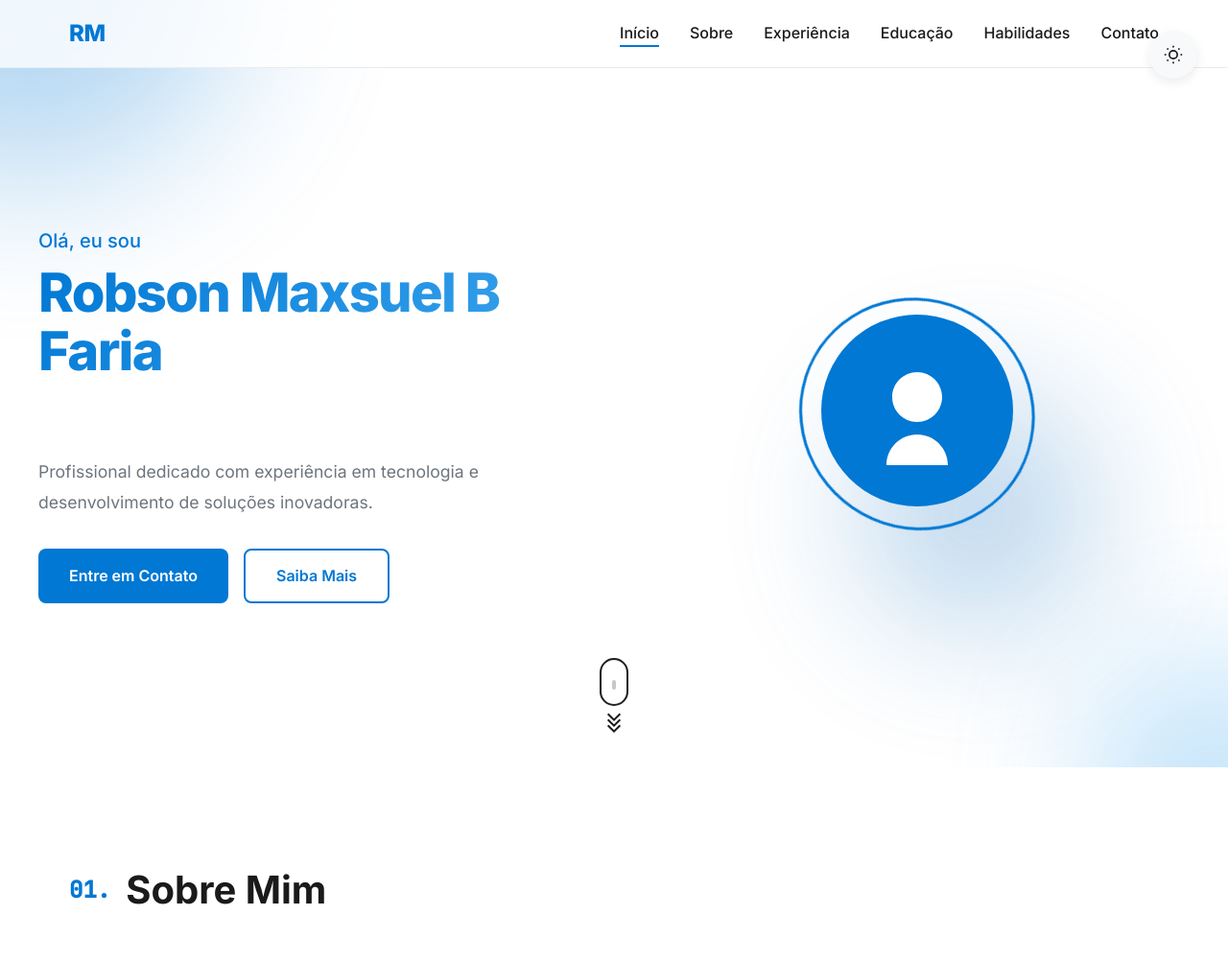
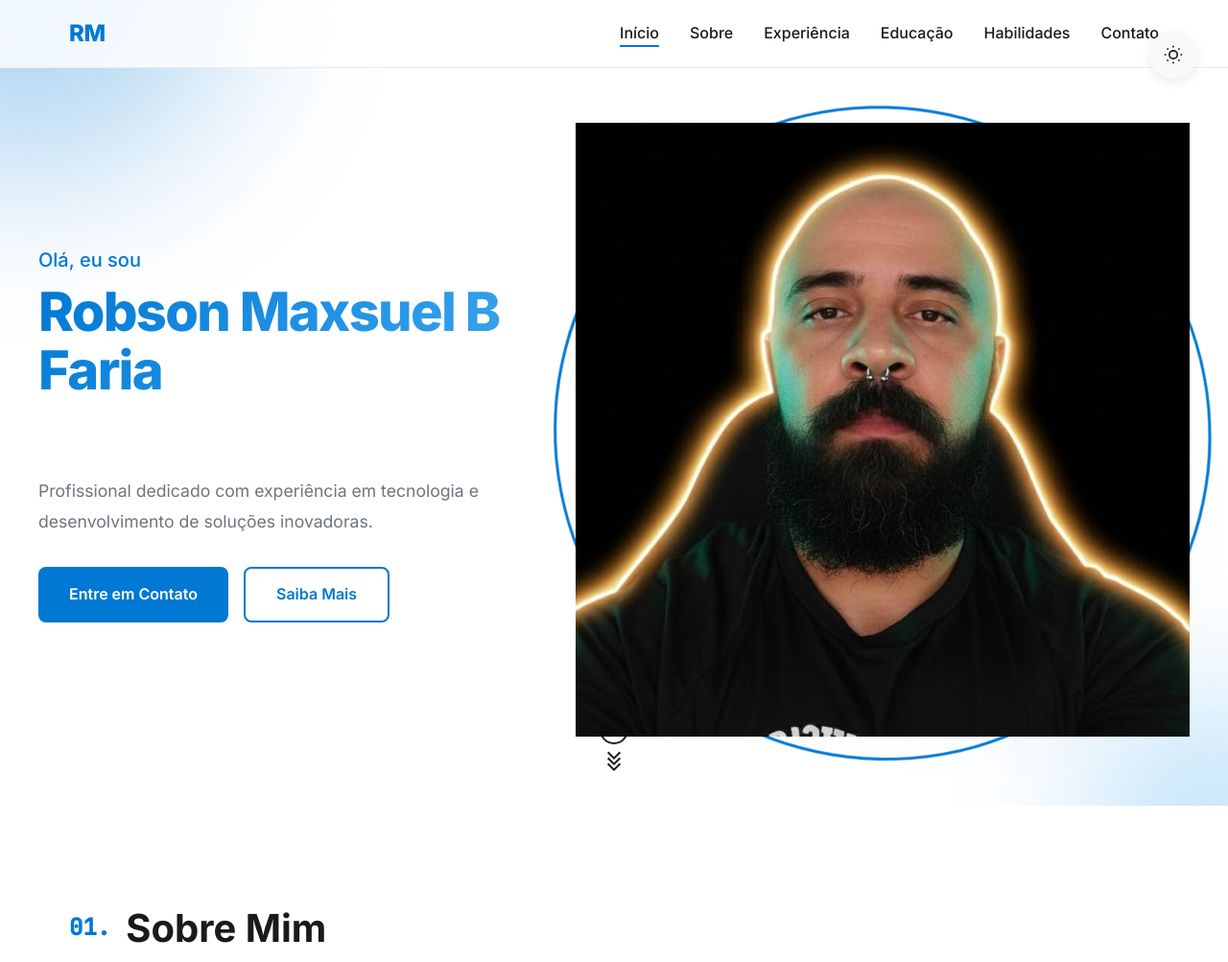
Before and after one commit to RobsonMaxsuel/meu-curriculo, a plain HTML site: page index.html in a window 1280 px wide. Shown: the top 1003 px of the page at 96% size. Drawn offline with Linux system fonts and the light colour scheme.

Commit message:
Add files via upload

```diff
--- a/index.html
+++ b/index.html
@@ -76,16 +76,7 @@
         <div class="avatar-container">
           <div class="avatar-ring"></div>
           <div class="avatar">
-            <svg width="200" height="200" viewBox="0 0 200 200" fill="none" xmlns="http://www.w3.org/2000/svg">
-              <circle cx="100" cy="100" r="100" fill="url(#avatarGradient)"/>
-              <defs>
-                <linearGradient id="avatarGradient" x1="0" y1="0" x2="200" y2="200">
-                  <stop offset="0%" stop-color="#0078d4"/>
-                  <stop offset="100%" stop-color="#106ebe"/>
-                </linearGradient>
-              </defs>
-              <path d="M100 60C85.64 60 74 71.64 74 86C74 100.36 85.64 112 100 112C114.36 112 126 100.36 126 86C126 71.64 114.36 60 100 60ZM100 125C82.33 125 68 139.33 68 157H132C132 139.33 117.67 125 100 125Z" fill="white"/>
-            </svg>
+            <img src="foto-perfil.png" alt="Robson Maxsuel B Faria" class="avatar-img">
           </div>
         </div>
       </div>
```
Also changed, not shown: foto-perfil.png (added).
